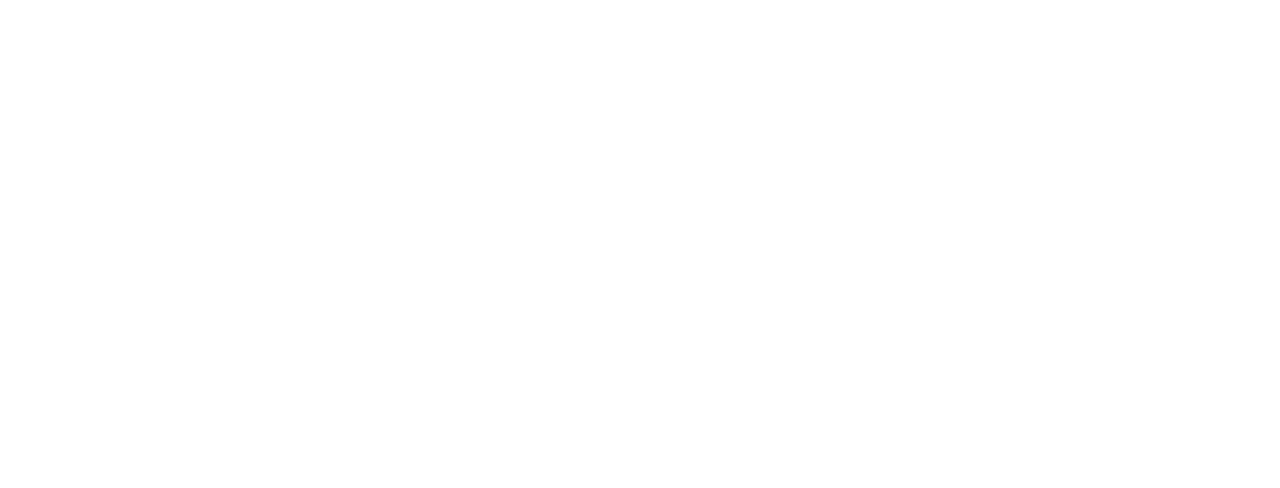
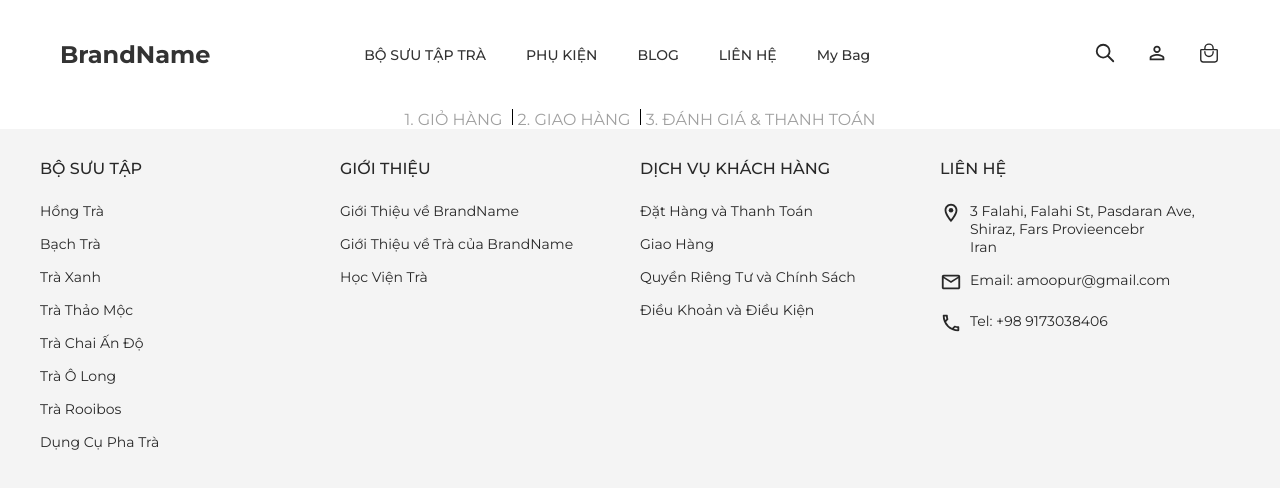
Before and after one commit to thuong22092k3/IE104_MocTraShop, a React (Create React App) app: page /Mybag in a window 1280 px wide. Before the commit this address had no page. Shown: the top 488 px of the page. Built offline with nearby package versions, Linux system fonts and the light colour scheme.

Commit message:
Add MyBag Page

```diff
--- a/src/Components/Header/Header.jsx
+++ b/src/Components/Header/Header.jsx
@@ -27,6 +27,10 @@
                         <li>
                             <Link to="/Contact">LIÊN HỆ</Link>
                         </li>
+                        <li>
+                            <Link to="/Mybag">My Bag</Link>
+                        </li>
+
                     </ul>
                 </nav>
                 <div className="icons">
--- /dev/null
+++ b/src/Components/MyBag/MyBag_Content.jsx
@@ -0,0 +1,22 @@
+import React from 'react'
+const MyBag_Content = () => {
+    return (
+        <div class="mybag">
+            <div class="mybag__header">
+                <p>1. GIỎ HÀNG <span class="divider"></span>
+                2. GIAO HÀNG <span class="divider" ></span>
+                3. ĐÁNH GIÁ & THANH TOÁN</p>
+            </div>
+            <div class="mybag__content">
+                <div class="mybag__content__left">
+
+                </div>
+                <div class="mybag__content__right">
+
+                </div>
+            </div>
+            <div class="mybag__footer"></div>
+        </div>
+    )
+}
+export default MyBag_Content
--- /dev/null
+++ b/src/Pages/Mybag/Mybag.jsx
@@ -0,0 +1,21 @@
+import React from 'react'
+import Helmet from "../../Components/Helmet";
+import { Link} from "react-router-dom";
+import { Breadcrumb} from "antd";
+import BannerCate_Tra from"../../assets/Images/BannerCate_Tra.jpg";
+import Section, { SectionBody, SectionTitle } from "../../Components/Section";
+import MyBag_Content from '../../Components/MyBag/MyBag_Content';
+const MyBag = () => {
+  return (
+    <Helmet title="Trang chủ">
+      <Section>
+        <SectionBody>
+          <MyBag_Content></MyBag_Content>
+        </SectionBody>
+      </Section>
+
+    </Helmet>
+  )
+}
+
+export default MyBag
--- a/src/routes/index.jsx
+++ b/src/routes/index.jsx
@@ -1,11 +1,12 @@
 import Home from "../Pages/Home/Home.jsx";
 import Contact from "../Pages/Contact/Contact.jsx"
 import Collections from "../Pages/Collections/Collections.jsx";
-
+import MyBag from "../Pages/Mybag/Mybag.jsx";
 const publicRoutes = [
   { path: "/", component: Home },
   { path: "/Collections", component: Collections },
   { path: "/Contact", component: Contact },
+  { path: "/Mybag", component: MyBag },
 ];
 
 export { publicRoutes };
--- /dev/null
+++ b/src/sass/Components/_mybag.scss
@@ -0,0 +1,17 @@
+.mybag {
+    &__header {
+        color: #A0A0A0;
+        text-align: center;
+        .divider {
+            display: inline-block;
+            width: 1px;
+            background-color: #000;
+            height: 1em;
+            /* Điều chỉnh độ cao của đường kẻ */
+            margin: 0 5px;
+        }
+    }
+
+
+
+}
--- a/src/sass/index.scss
+++ b/src/sass/index.scss
@@ -12,3 +12,4 @@
 @import "./Components/contact";
 @import"./Components/collectionsHeader";
 @import"./Components/collectionsContent";
+@import"./Components/mybag";
```
